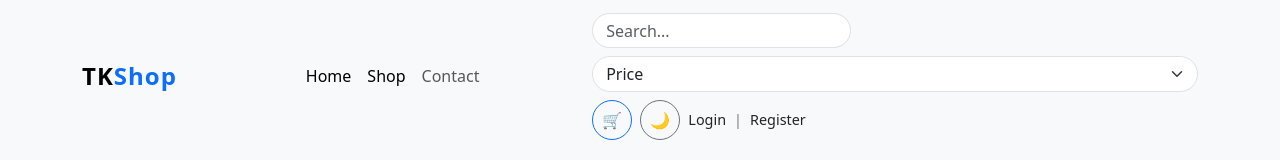
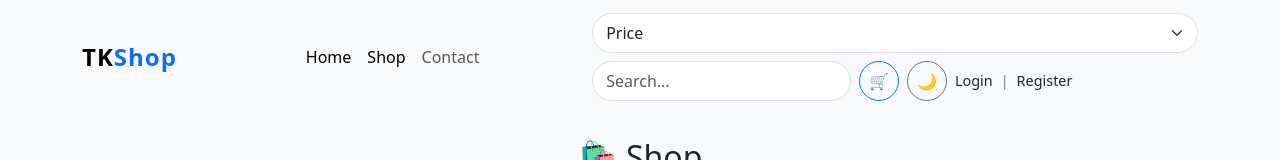
Before and after one commit to TornikeKhutsishvili/ecommerce-site, an Angular app: page /shop in a window 1280 px wide. Shown: the top 160 px of the page. Built offline with nearby package versions, Linux system fonts and the light colour scheme; no server answers.

Commit message:
Modify navigation component

```diff
--- a/src/app/components/navigation/navigation.html
+++ b/src/app/components/navigation/navigation.html
@@ -23,17 +23,17 @@
       <!-- Right Side Actions -->
       <div class="d-flex align-items-center navbar-actions flex-wrap gap-2">
 
-        <!-- Search -->
-        <div class="search-box">
-          <input type="text" class="form-control" placeholder="Search..." (input)="onSearch($event)">
-        </div>
-
         <!-- Filter -->
         <select class="form-select" (change)="filterByPrice($event, products())" name="select">
           <option value="">Price</option>
           <option value="low">Low → High</option>
           <option value="high">High → Low</option>
         </select>
+
+        <!-- Search -->
+        <div class="search-box">
+          <input type="text" class="form-control" placeholder="Search..." (input)="onSearch($event)">
+        </div>
 
         <!-- Cart -->
         <a [routerLink]="['/cart']" class="btn btn-outline-primary position-relative cart-btn">
--- a/src/app/components/navigation/navigation.scss
+++ b/src/app/components/navigation/navigation.scss
@@ -12,11 +12,13 @@
       border-radius: 20px;
       padding: 0.3rem 0.8rem;
       min-width: 150px;
+      min-height: 40px;
     }
 
     .form-select {
       border-radius: 20px;
       padding: 0.3rem 0.8rem;
+      min-height: 40px;
     }
 
     .cart-btn {
```
